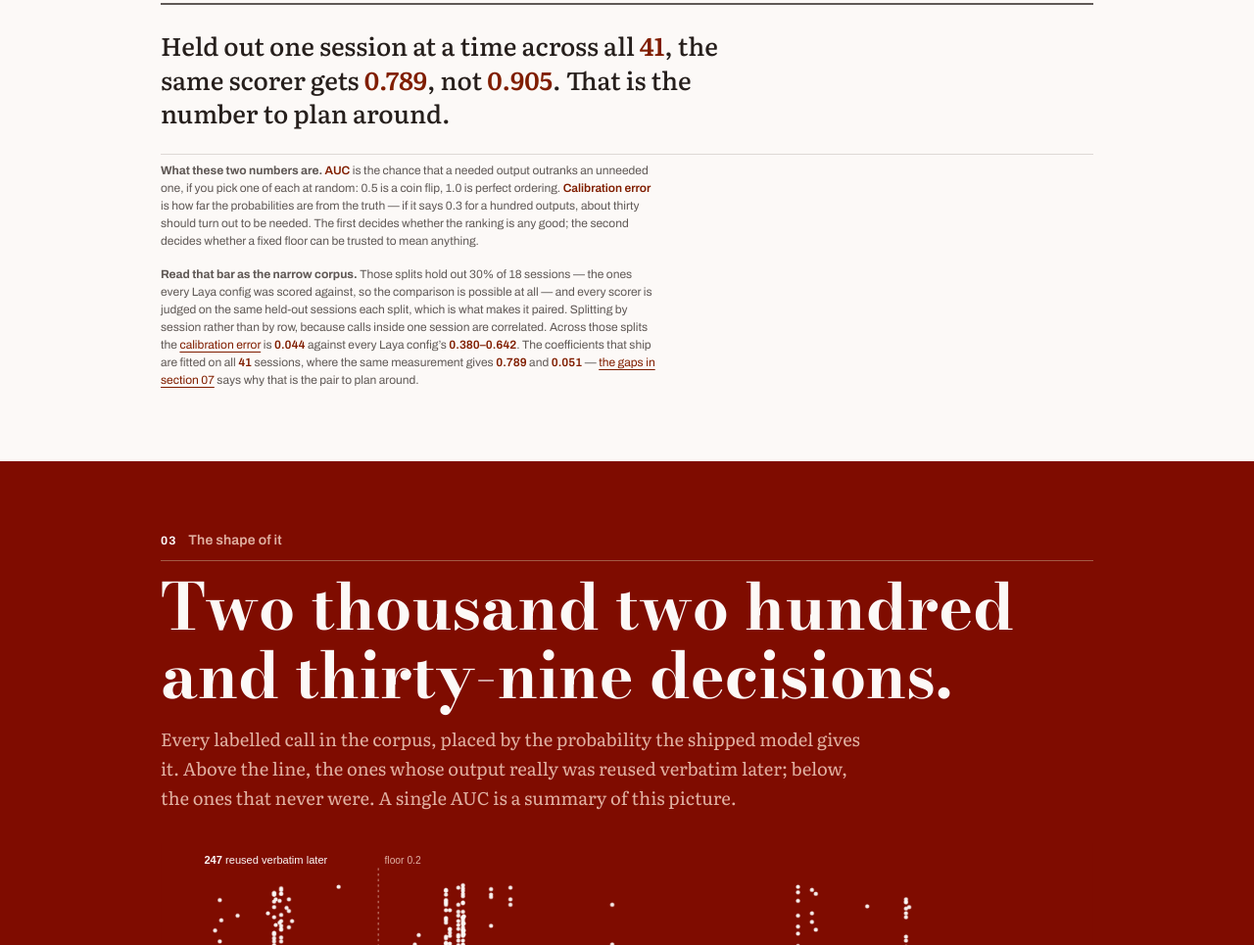
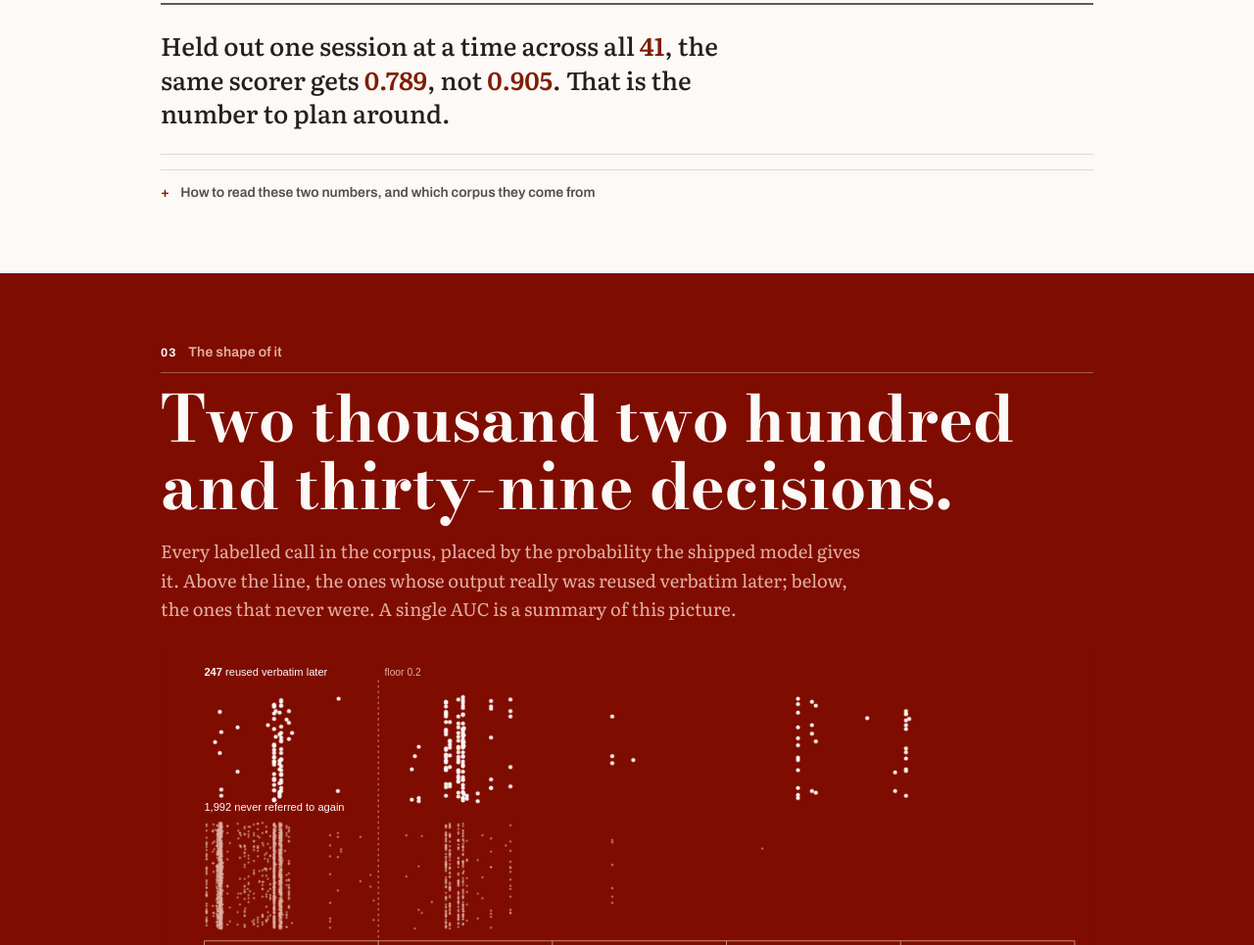
Before and after one commit to AxeForging/kompact, a website: page docs/index.html in a window 1280 px wide. Shown: the part 4629-5594 px from the top of the page at 98% size. Drawn offline with nearby package versions, Linux system fonts and the light colour scheme.

Commit message:
Fold two methodology captions the glossary now covers
Section 02 stacked four captions of the same weight under its chart, two of them
long: what AUC and calibration error are, and which corpus the wider bar comes
from. The first is now most of a glossary entry, and the second is methodology a
reader wants when they doubt the number, not before.

Both fold into one block. 12,601px, nineteen folded.

```diff
--- a/docs/index.html
+++ b/docs/index.html
@@ -883,7 +883,9 @@ footer p{ font-family: var(--sans); font-size: var(--text-sm); color: var(--ink-
        gets <span class="val">0.789</span>, not <span class="val">0.905</span>.
        That is the number to plan around.</p>
   </div>
-  <p class="caption">
+    <details class="more">
+    <summary>How to read these two numbers, and which corpus they come from</summary>
+<p class="caption">
     <b>What these two numbers are.</b> <span class="num val">AUC</span> is the chance that a
     needed output outranks an unneeded one, if you pick one of each at random: 0.5 is a coin
     flip, 1.0 is perfect ordering. <span class="num val">Calibration error</span> is how far the
@@ -902,6 +904,7 @@ footer p{ font-family: var(--sans); font-size: var(--text-sm); color: var(--ink-
     <span class="num val">0.789</span> and <span class="num val">0.051</span> —
     <a href="#next">the gaps in section 07</a> says why that is the pair to plan around.
   </p>
+  </details>
 </section>
 
 <section class="flooded" id="shape" aria-labelledby="shape-h">
```
